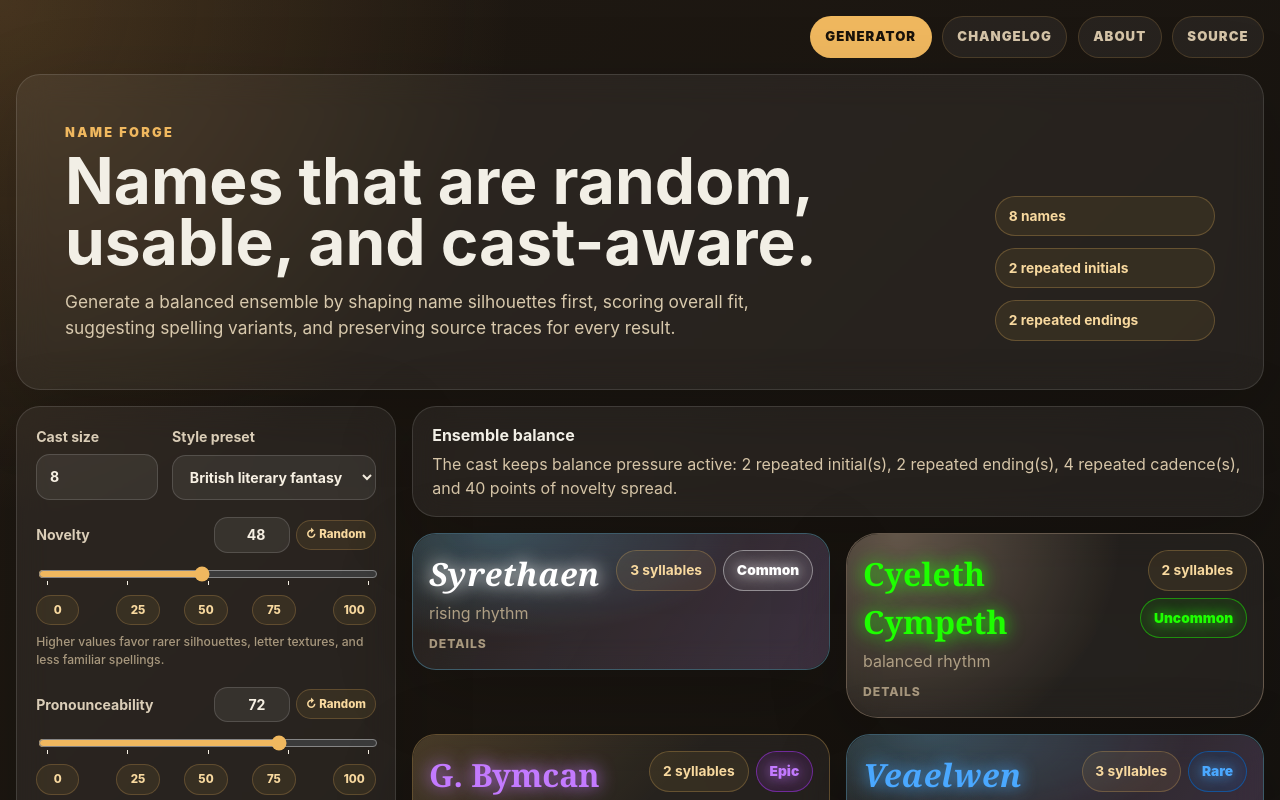
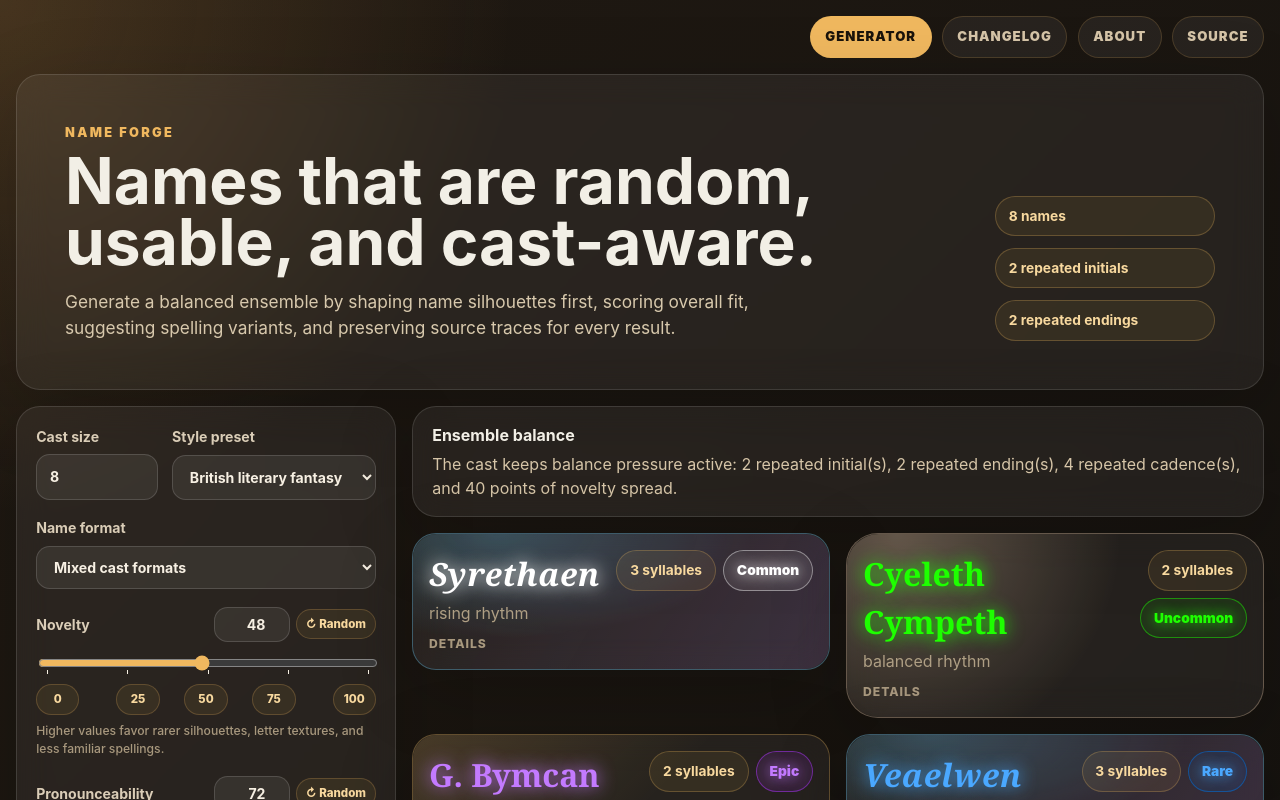
Before and after one commit to jaahay/name-forge, a React (Vite) app: page / in a window 1280 px wide. Shown: the top 800 px of the page. Built offline with nearby package versions, Linux system fonts and the light colour scheme.

Commit message:
Expose name format control

```diff
--- a/src/ui/GeneratorView.tsx
+++ b/src/ui/GeneratorView.tsx
@@ -1,5 +1,5 @@
 import type { FormEvent } from 'react';
-import type { GeneratedEnsemble, GenerationSettings, StylePackSummary } from '../engine/types';
+import type { GeneratedEnsemble, GenerationSettings, NameFormatKind, StylePackSummary } from '../engine/types';
 import { scoreControls, type ControlKey } from './presentation';
 import { ScoreControl } from './ScoreControl';
 import { NameCard } from './NameCard';
@@ -14,6 +14,13 @@ interface GeneratorViewProps {
   onRandomizeSliders: () => void;
   onRandomizeSlider: (key: ControlKey) => void;
 }
+
+const formatOptions: Array<{ value: NameFormatKind; label: string }> = [
+  { value: 'mixed', label: 'Mixed cast formats' },
+  { value: 'given-only', label: 'Given name only' },
+  { value: 'given-family', label: 'Given + family' },
+  { value: 'initials-family', label: 'Initials + family' },
+];
 
 export function GeneratorView({
   stylePacks,
@@ -58,6 +65,13 @@ export function GeneratorView({
             </label>
           </div>
 
+          <label>
+            <span>Name format</span>
+            <select value={settings.nameFormat ?? 'given-only'} onChange={(event) => onUpdateSetting('nameFormat', event.target.value as NameFormatKind)}>
+              {formatOptions.map((option) => <option key={option.value} value={option.value}>{option.label}</option>)}
+            </select>
+          </label>
+
           {scoreControls.map((control) => (
             <ScoreControl
               key={control.key}
```
